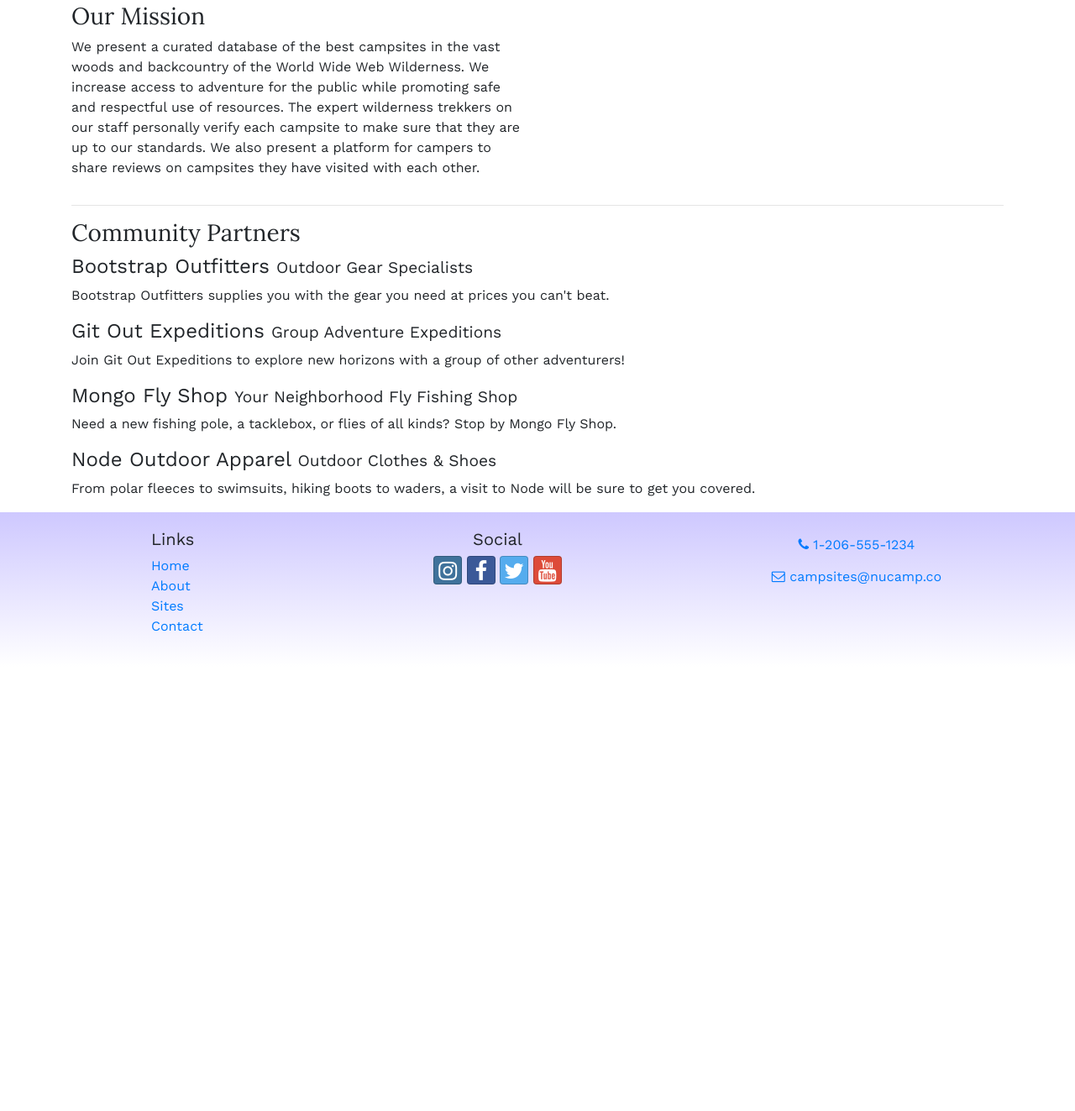
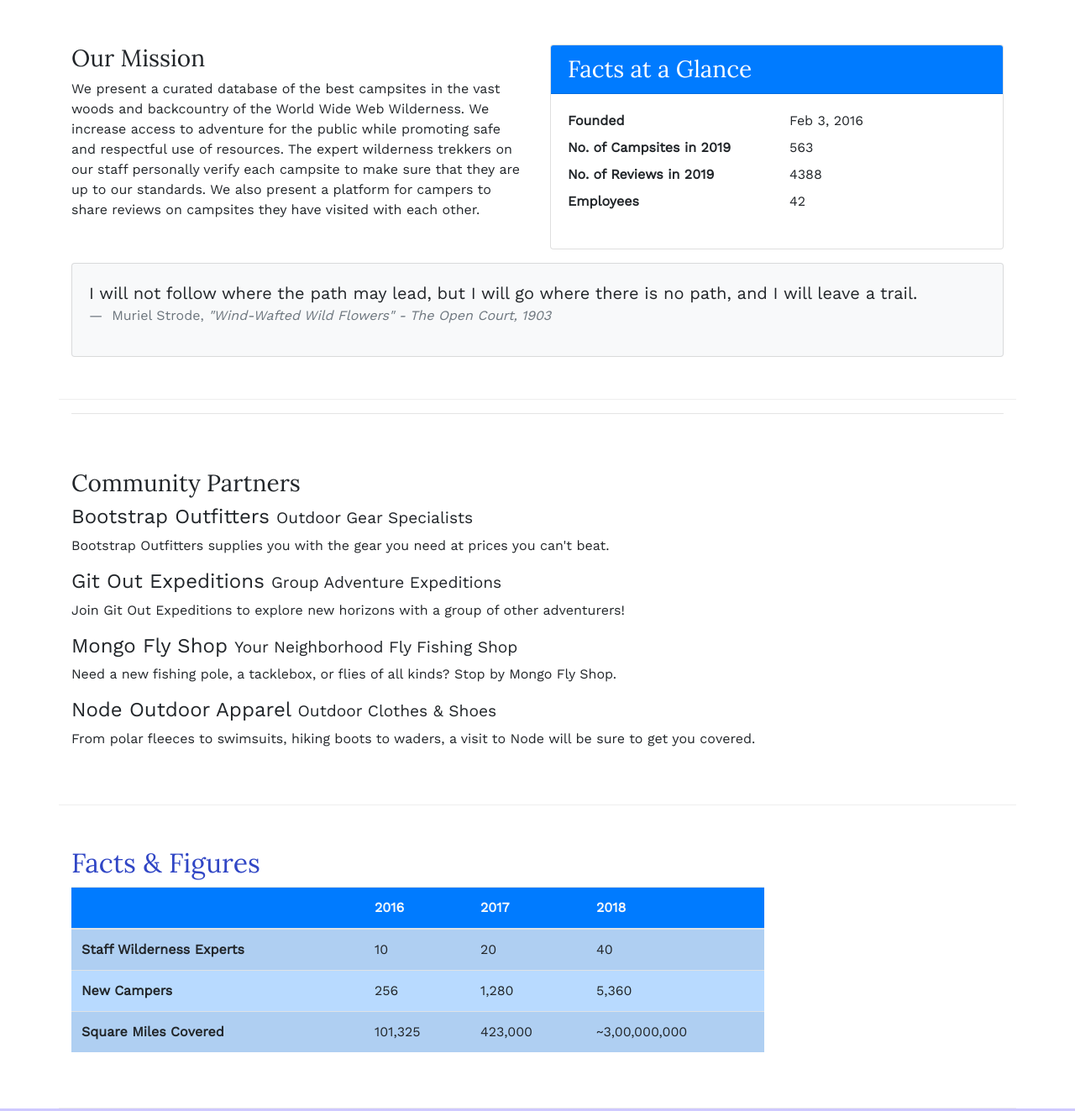
Before and after one commit to karl-li/nucamp-bootstrap, a website: page aboutus.html in a window 1280 px wide. Shown: the part 351-1674 px from the top of the page at 84% size. Before the commit the page ends 1145 px from the top, so only its background shows below. Drawn offline with nearby package versions, Linux system fonts and the light colour scheme.

Commit message:
Cards and Tables

```diff
--- a/aboutus.html
+++ b/aboutus.html
@@ -56,14 +56,44 @@
             </div>
         </div>
 
-        <div class="row">
+        <div class="row row-content">
             <div class="col-sm-6">
                 <h3>Our Mission</h3>
-                <p class="d-none d-sm-block">We present a curated database of the best campsites in the vast woods and backcountry of the World Wide Web Wilderness. We increase access to adventure for the public while promoting safe and respectful use of resources. The expert wilderness trekkers on our staff personally verify each campsite to make sure that they are up to our standards. We also present a platform for campers to share reviews on campsites they have visited with each other.</p class="d-none d-sm-block">
+                <p>We present a curated database of the best campsites in the vast woods and backcountry of the World Wide Web Wilderness.
+                    We increase access to adventure for the public while promoting safe and respectful use of resources. The expert wilderness trekkers on our staff personally verify each campsite to make sure that they are up to our standards. We also present a platform for campers to share reviews on campsites they have visited with each other.</p class="d-none d-sm-block">
+            </div>
+            <div class="col-sm-6">
+                <div class="card">
+                    <h3 class="card-header bg-primary text-white">Facts at a Glance</h3>
+                    <div class="card-body">
+                        <dl class="row">
+                            <dt class="col-6">Founded</dt>
+                            <dd class="col-6">Feb 3, 2016</dd>
+                            <dt class="col-6">No. of Campsites in 2019</dt>
+                            <dd class="col-6">563</dd>
+                            <dt class="col-6">No. of Reviews in 2019</dt>
+                            <dd class="col-6">4388</dd>
+                            <dt class="col-6">Employees</dt>
+                            <dd class="col-6">42</dd>
+                        </dl>
+                    </div>
+                </div>
+            </div>
+            <div class="col">
+                <div class="card bg-light mt-3">
+                    <blockquote class="blockquote card-body">
+                        <p class="mb-0">I will not follow where the path may lead, but I will go where there is no path, and I will leave a trail.</p>
+                        <footer class="blockquote-footer">
+                            Muriel Strode,
+                            <cite title="Source Title">"Wind-Wafted Wild Flowers" - The Open Court, 1903</cite>
+                        </footer>
+                    </blockquote>
+                </div>
             </div>
         </div>
+
         <hr>
-        <div class="row">
+        <div class="row row-content">
             <div class="col">
                 <h3>Community Partners</h3>
                 <h4>Bootstrap Outfitters <small>Outdoor Gear Specialists</small></h4>
@@ -76,9 +106,47 @@
                 <p class="d-none d-sm-block">From polar fleeces to swimsuits, hiking boots to waders, a visit to Node will be sure to get you covered.</p class="d-none d-sm-block">
             </div>
         </div>
+
+        <div class="row row-content">
+            <div class="col-sm-9">
+                <h2>Facts &amp; Figures</h2>
+                <div class="table-responsive">
+                    <table class="table table-striped">
+                        <thead>
+                            <tr class="bg-primary text-light">
+                                <th></th>
+                                <th>2016</th>
+                                <th>2017</th>
+                                <th>2018</th>
+                            </tr>
+                        </thead>
+                        <tbody class="table-primary">
+                            <tr>
+                                <th>Staff Wilderness Experts</th>
+                                <td>10</td>
+                                <td>20</td>
+                                <td>40</td>
+                            </tr>
+                            <tr>
+                                <th>New Campers</th>
+                                <td>256</td>
+                                <td>1,280</td>
+                                <td>5,360</td>
+                            </tr>
+                            <tr>
+                                <th>Square Miles Covered</th>
+                                <td>101,325</td>
+                                <td>423,000</td>
+                                <td>~3,00,000,000</td>
+                            </tr>
+                        </tbody>
+                    </table>
+                </div>
+            </div>
+        </div>
     </div>
 
-    <footer>
+    <footer class="site-footer">
         <div class="container">
             <div class="row">
                 <div class="col-4 col-sm-2 offset-1">
@@ -103,7 +171,8 @@
                 </div>
            </div>
         </div>
-    </footer>
+
+    </footer class="site-footer">
     <!-- jQuery must come first, then Popper.js, then the Bootstrap JavaScript plugins.-->
     <script src="node_modules/jquery/dist/jquery.slim.min.js"></script>
     <script src="node_modules/popper.js/dist/umd/popper.min.js"></script>
--- a/css/styles.css
+++ b/css/styles.css
@@ -14,7 +14,7 @@ header h2 {
     color: #CEC8FF;
 }
 
-footer {
+.site-footer {
     background-image: linear-gradient(#CEC8FF, white);
     padding: 20px 0;
 }
```
Also changed, not shown: contactus.html (+2 -2 lines), index.html (+2 -2 lines).
